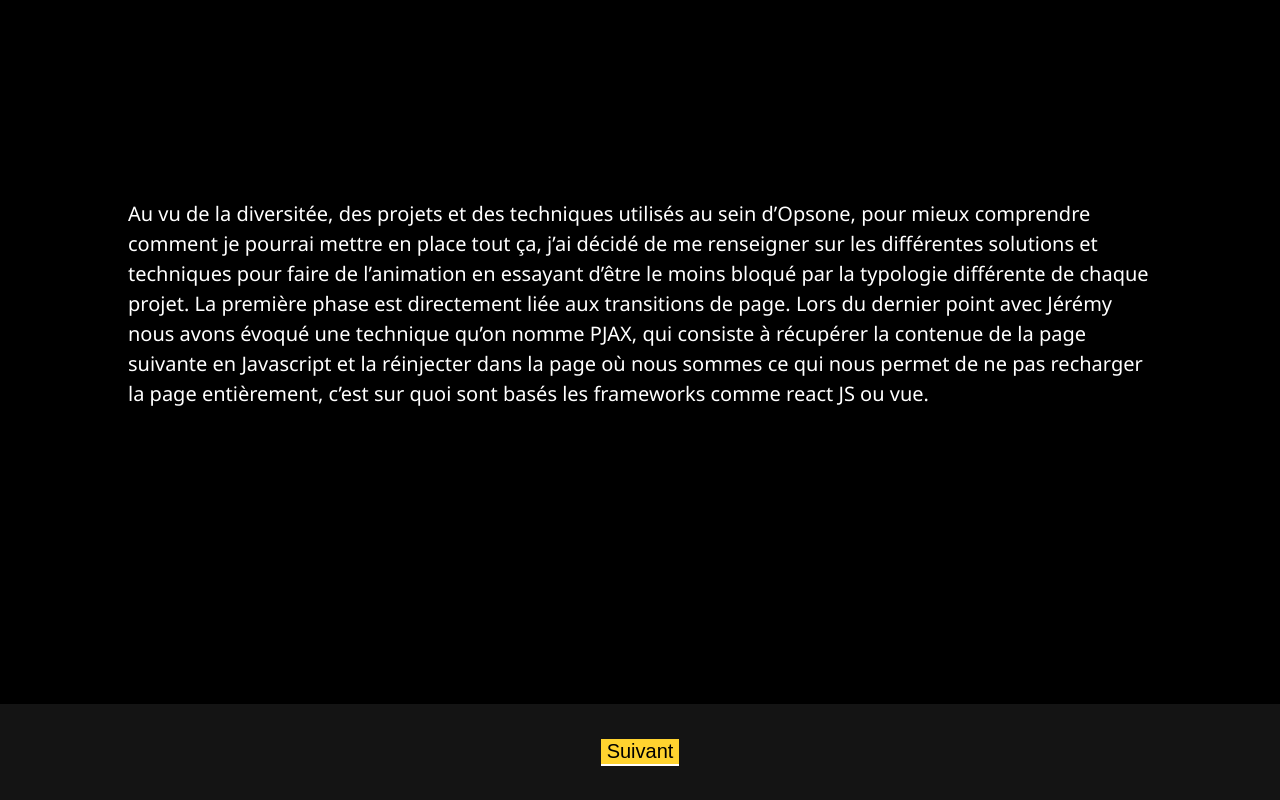
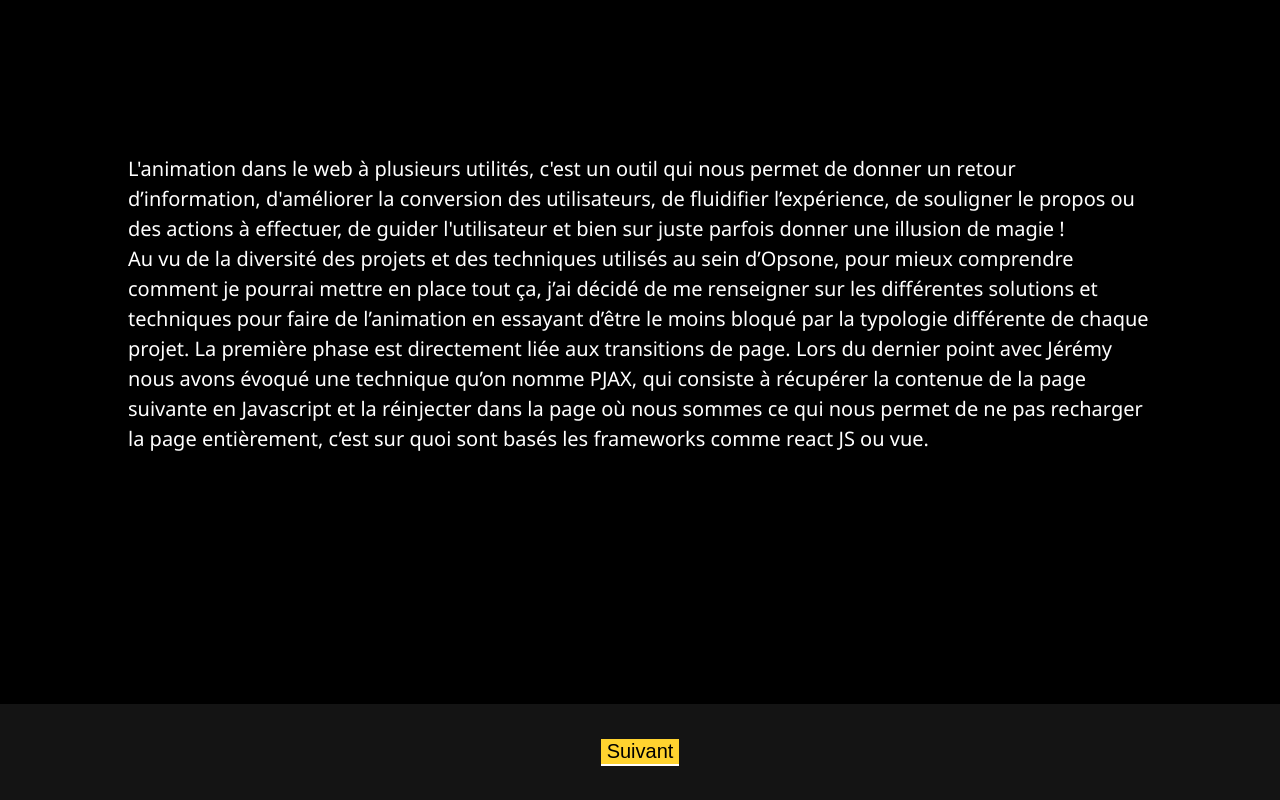
Before and after one commit to Donawalt/opsone-transition, a website built with Parcel: page index.html in a window 1280 px wide. Shown: the part 896-1696 px from the top of the page. Built offline with nearby package versions, Linux system fonts and the light colour scheme; what @dogstudio/highway would draw is missing.

Commit message:
add intro

```diff
--- a/index.html
+++ b/index.html
@@ -29,7 +29,13 @@
         </section>
         <section class="content">
           <p class="centered">
-            Au vu de la diversitée, des projets et des techniques utilisés au
+            L'animation dans le web à plusieurs utilités, c'est un outil qui
+            nous permet de donner un retour d’information, d'améliorer la
+            conversion des utilisateurs, de fluidifier l’expérience, de
+            souligner le propos ou des actions à effectuer, de guider
+            l'utilisateur et bien sur juste parfois donner une illusion de magie
+            ! <br />
+            Au vu de la diversité des projets et des techniques utilisés au
             sein d’Opsone, pour mieux comprendre comment je pourrai mettre en
             place tout ça, j’ai décidé de me renseigner sur les différentes
             solutions et techniques pour faire de l’animation en essayant d’être
```
